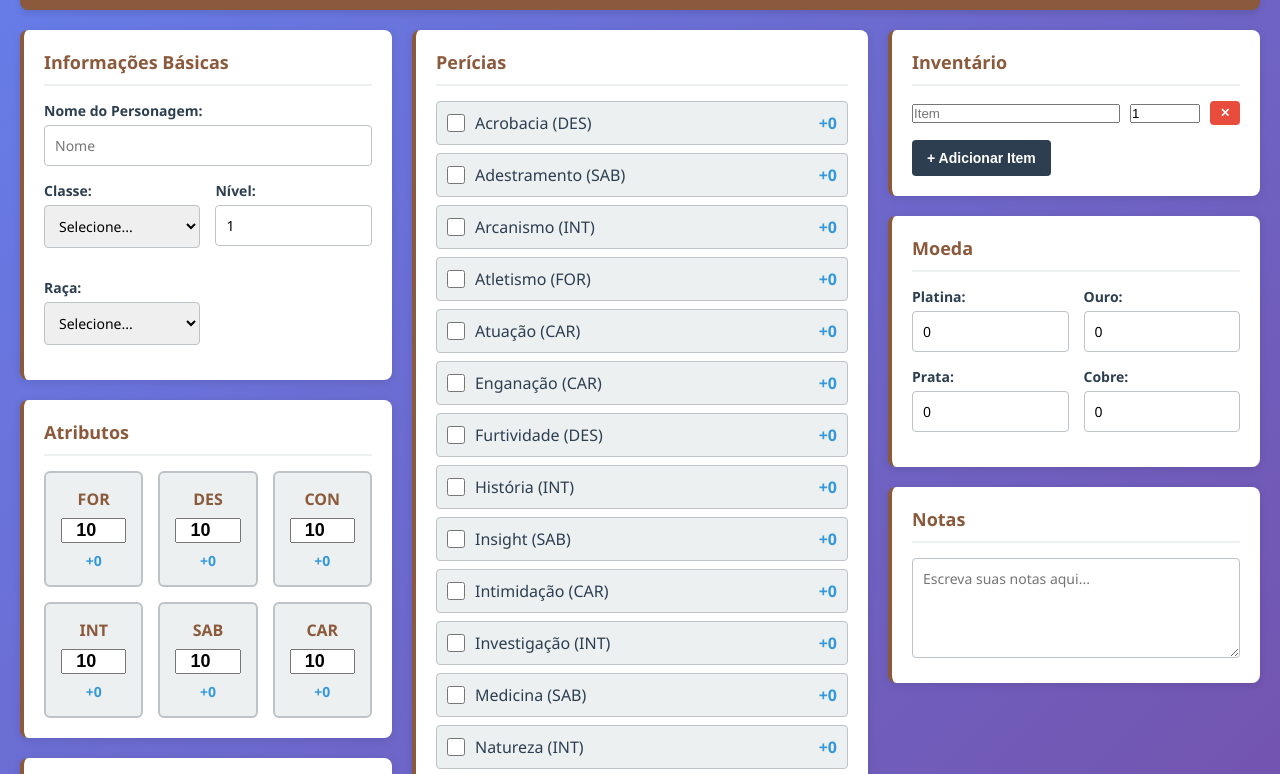
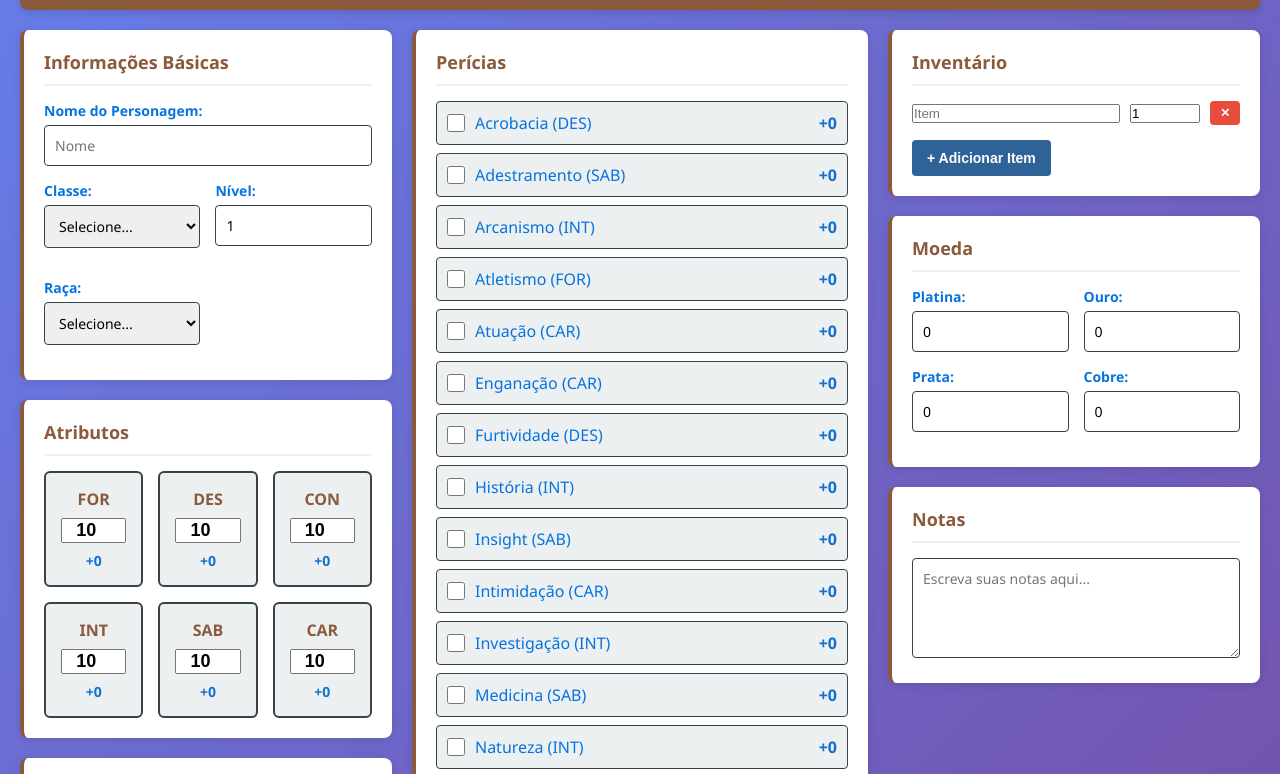
Before and after one commit to deilsongilmar-web/Aula-21, a plain HTML site: page index.html in a window 1280 px wide. Shown: the part 88-862 px from the top of the page. Drawn offline with Linux system fonts and the light colour scheme.

Commit message:
Cor de caixa de atributos

```diff
--- a/styles.css
+++ b/styles.css
@@ -8,14 +8,14 @@
     --primary: #8b5a3c;
     --primary-dark: #6b4423;
     --primary-light: #d4af37;
-    --secondary: #2c3e50;
+    --secondary: #2f6397;
     --danger: #e74c3c;
     --success: #27ae60;
-    --info: #3498db;
-    --warning: #f39c12;
+    --info: #1070cf;
+    --warning: #fcce00;
     --light: #ecf0f1;
-    --dark: #2c3e50;
-    --border: #bdc3c7;
+    --dark: #0773df;
+    --border: #374249;
 }
 
 body {
@@ -270,7 +270,7 @@ body {
 }
 
 .btn-info:hover {
-    background: #2980b9;
+    background: #4d4f50;
 }
 
 .btn-secondary {
@@ -279,7 +279,7 @@ body {
 }
 
 .btn-secondary:hover {
-    background: #1a252f;
+    background: #0776df;
 }
 
 .btn-danger {
```
